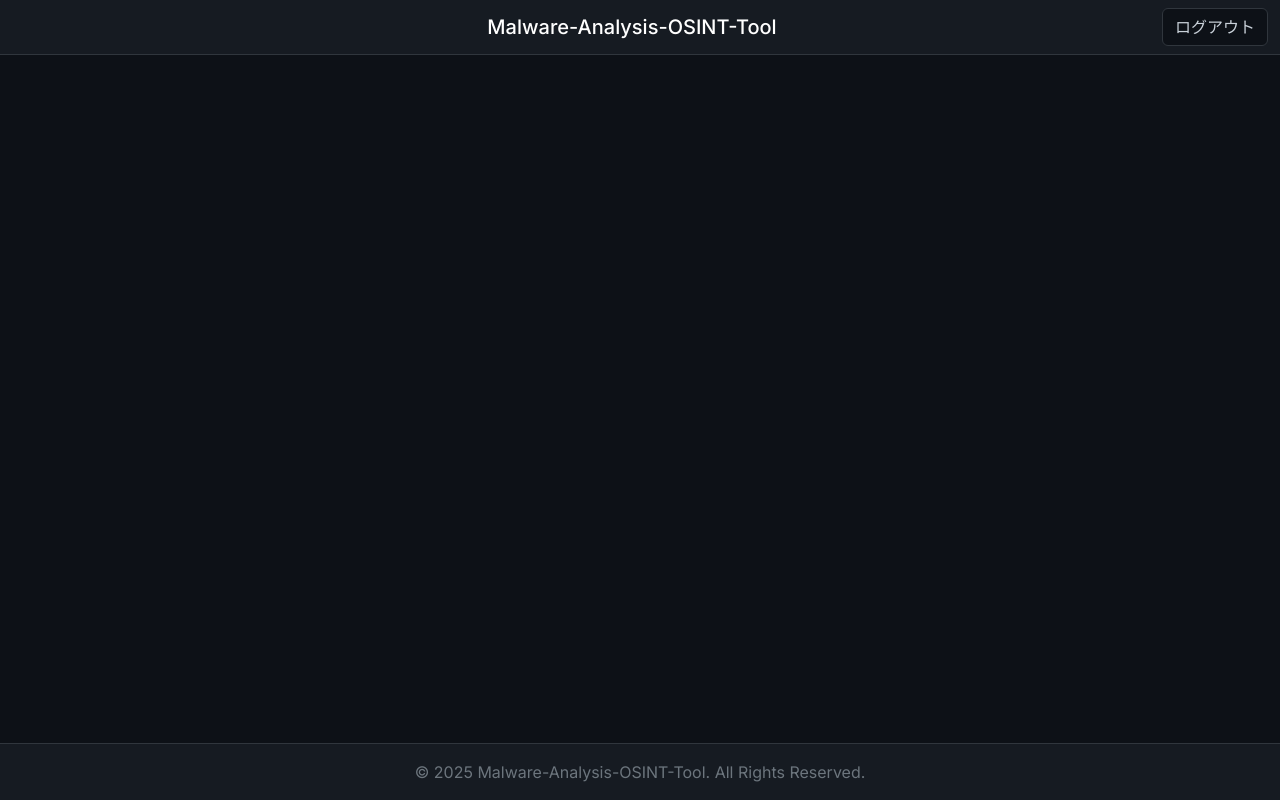
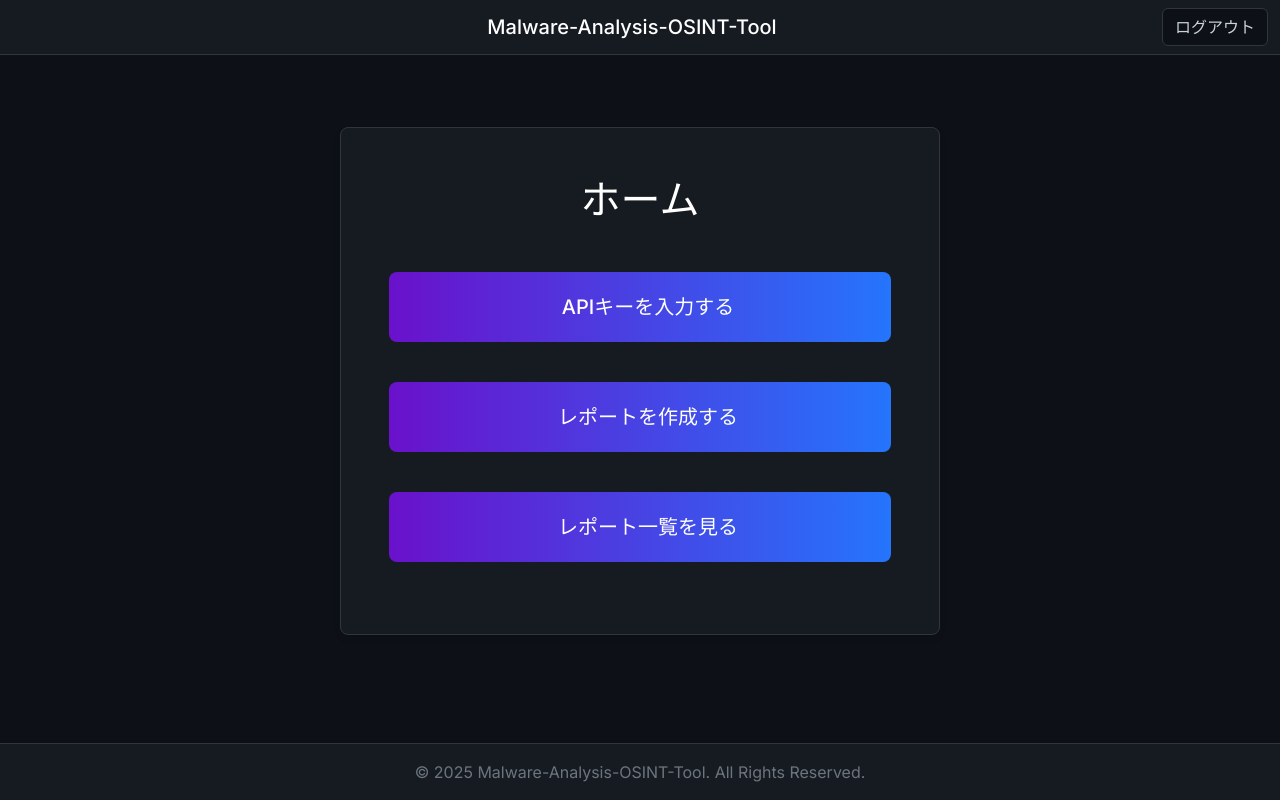
Before and after one commit to kosuke222/-----3, a Flask app: page /home in a window 1280 px wide. Run offline with Flask 3, Linux system fonts and the light colour scheme; the visitor is signed in with stand-in values (Sample User, id 1); some libraries are stand-ins or nearby versions.

Commit message:
home画面実装

```diff
--- a/app_flask/app.py
+++ b/app_flask/app.py
@@ -762,8 +762,9 @@
 
 # G-007 ホーム画面
 @app.route('/home')
+@login_required
 def home():
-    return render_template('home.html')
+    return render_template('home.html', username=current_user.username, page_title='ホーム')
 
 # G-008 APIキー入力画面
 @app.route('/api_key', methods=['GET', 'POST'])
--- a/app_flask/templates/home.html
+++ b/app_flask/templates/home.html
@@ -4,6 +4,63 @@
 {% endblock %}
 
 {% block content %}
+<style>
+
+    .card-custom-home {
+        background-color: var(--custom-dark-2);
+        border: 1px solid var(--custom-border);
+        border-radius: 0.5rem;
+        padding: 3rem;
+        max-width: 600px;
+        margin: auto;
+        box-shadow: 0 4px 6px rgba(0, 0, 0, 0.1);
+    }
+
+    .btn-action {
+        background: linear-gradient(90deg, #6a11cb 0%, #2575fc 100%);
+        border: none;
+        color: white;
+        padding: 1.25rem 2.5rem;
+        font-size: 1.25rem;
+        border-radius: 0.5rem;
+        margin-bottom: 1.5rem;
+        transition: all 0.3s ease;
+        width: 100%;
+        display: flex;
+        align-items: center;
+        justify-content: center;
+        font-weight: 500;
+    }
+
+    .btn-action:hover {
+        transform: translateY(-2px);
+        box-shadow: 0 6px 12px rgba(0, 0, 0, 0.25);
+        filter: brightness(1.1);
+        color: white;
+    }
+
+    .btn-action i {
+        margin-right: 1rem;
+        font-size: 1.5rem;
+    }
+</style>
+
+<div class="container mt-5">
+    <div class="card-custom-home text-center">
+        <h1 class="mb-5 text-white">ホーム</h1>
+        <div class="d-grid gap-3">
+            <a href="{{ url_for('api_key') }}" class="btn btn-action">
+                <i class="fas fa-key"></i>APIキーを入力する
+            </a>
+            <a href="{{ url_for('create_report') }}" class="btn btn-action">
+                <i class="fas fa-file-alt"></i>レポートを作成する
+            </a>
+            <a href="{{ url_for('report_list') }}" class="btn btn-action">
+                <i class="fas fa-list"></i>レポート一覧を見る
+            </a>
+        </div>
+    </div>
+</div>
 {% endblock %}
 
 {% block scripts %}
```
